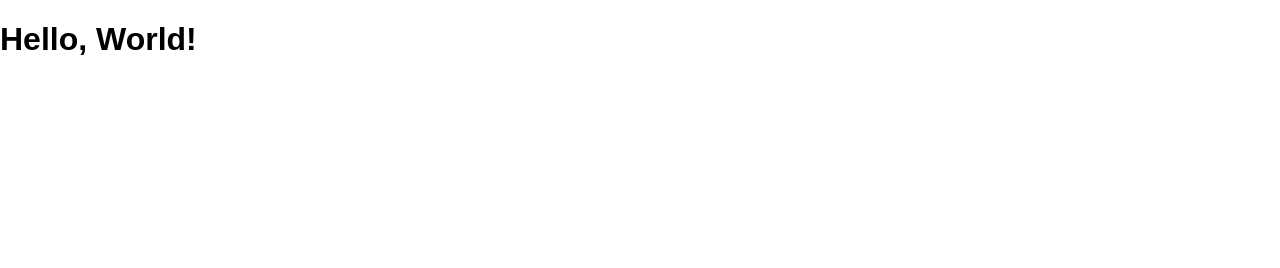
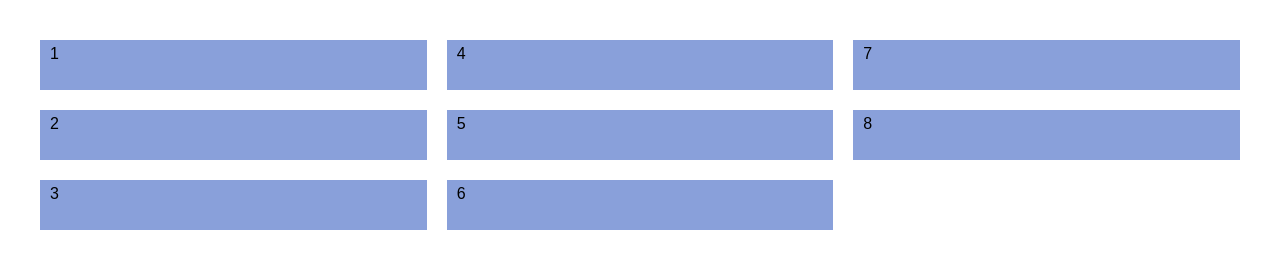
Before and after one commit to bdog72/css-grid-5, a React app: page / in a window 1280 px wide. Built offline with nearby package versions, Linux system fonts and the light colour scheme; some packages are replaced by stand-ins of ours.

Commit message:
finished

```diff
--- a/src/components/App.js
+++ b/src/components/App.js
@@ -1,10 +1,18 @@
 import React, { Component } from 'react'
 
 class App extends Component {
-
   render () {
     return <div>
-      <h1>Hello, World!</h1>
+      <div className='grid'>
+        <div>1</div>
+        <div>2</div>
+        <div>3</div>
+        <div>4</div>
+        <div>5</div>
+        <div>6</div>
+        <div>7</div>
+        <div>8</div>
+      </div>
     </div>
   }
 }
--- a/src/styles/screen.scss
+++ b/src/styles/screen.scss
@@ -9,6 +9,21 @@ html {
 
 body {
   @include font-smoothing(on);
-  margin: 0;
+
+  margin: 40px;
   font: $base-text-size / 1 $base-font-family;
 }
+
+.grid {
+  display: grid;
+  grid-gap: 20px;
+  grid-template-columns: repeat(3, 1fr);
+  grid-auto-flow: column;
+  grid-template-rows: 50px 50px 50px;
+}
+
+.grid div {
+  background-color: rgb(137, 160, 218);
+  padding: 5px;
+  padding-left: 10px;
+}
```
